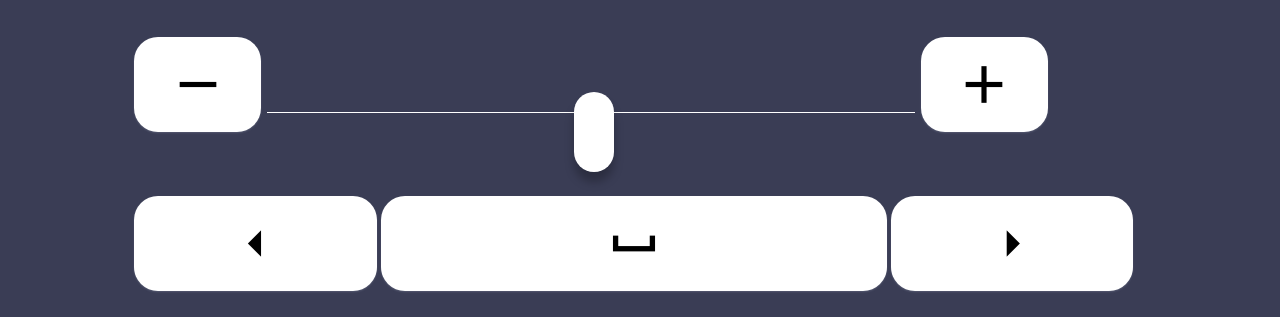
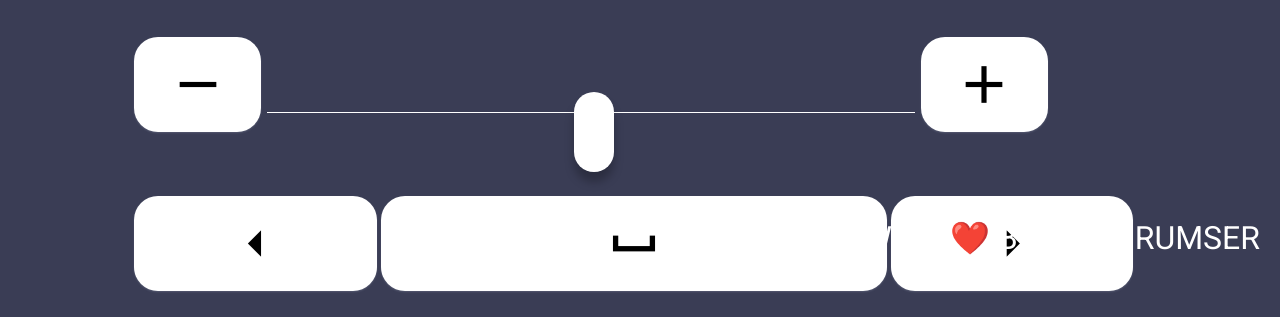
Before and after one commit to TanGrumser/Remote-Controller, a plain HTML site: page frontend/index.html in a window 1280 px wide. Shown: the part 491-808 px from the top of the page. Drawn offline with nearby package versions, Linux system fonts and the light colour scheme; no server answers.

Commit message:
Added signature.

```diff
--- a/frontend/index.html
+++ b/frontend/index.html
@@ -48,6 +48,8 @@
                 <button class="right-mouse-button" onclick="sendClickMouseCommand(false)"></button>
             </div>
         </div>
+
+        <div style="position: fixed; bottom: 20px; right: 20px;"><p class="info-text">Made with ❤️ by Tan Grumser</p></div>
     <script  src="./sliderButton.js"></script>
 
     </body>
```
